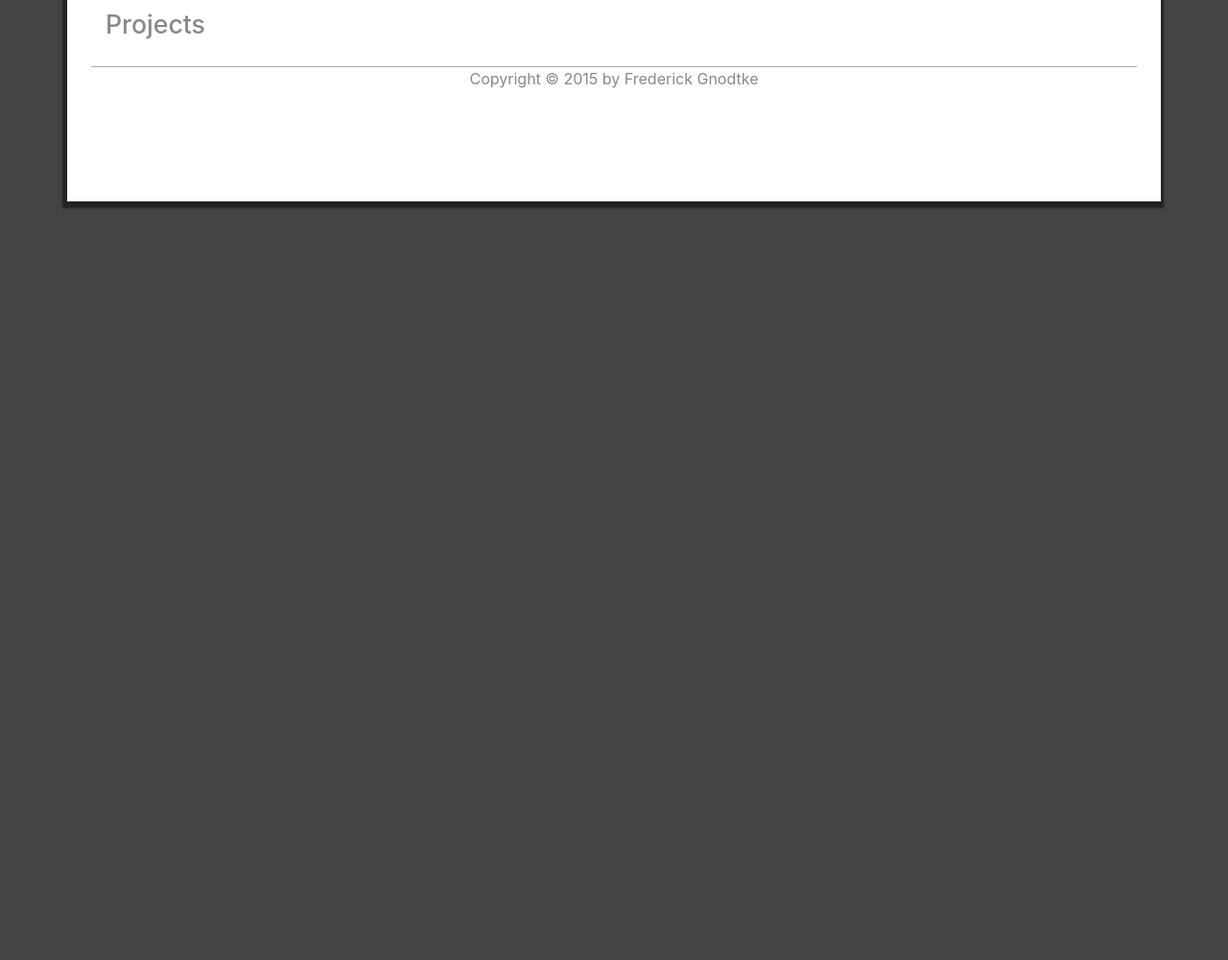
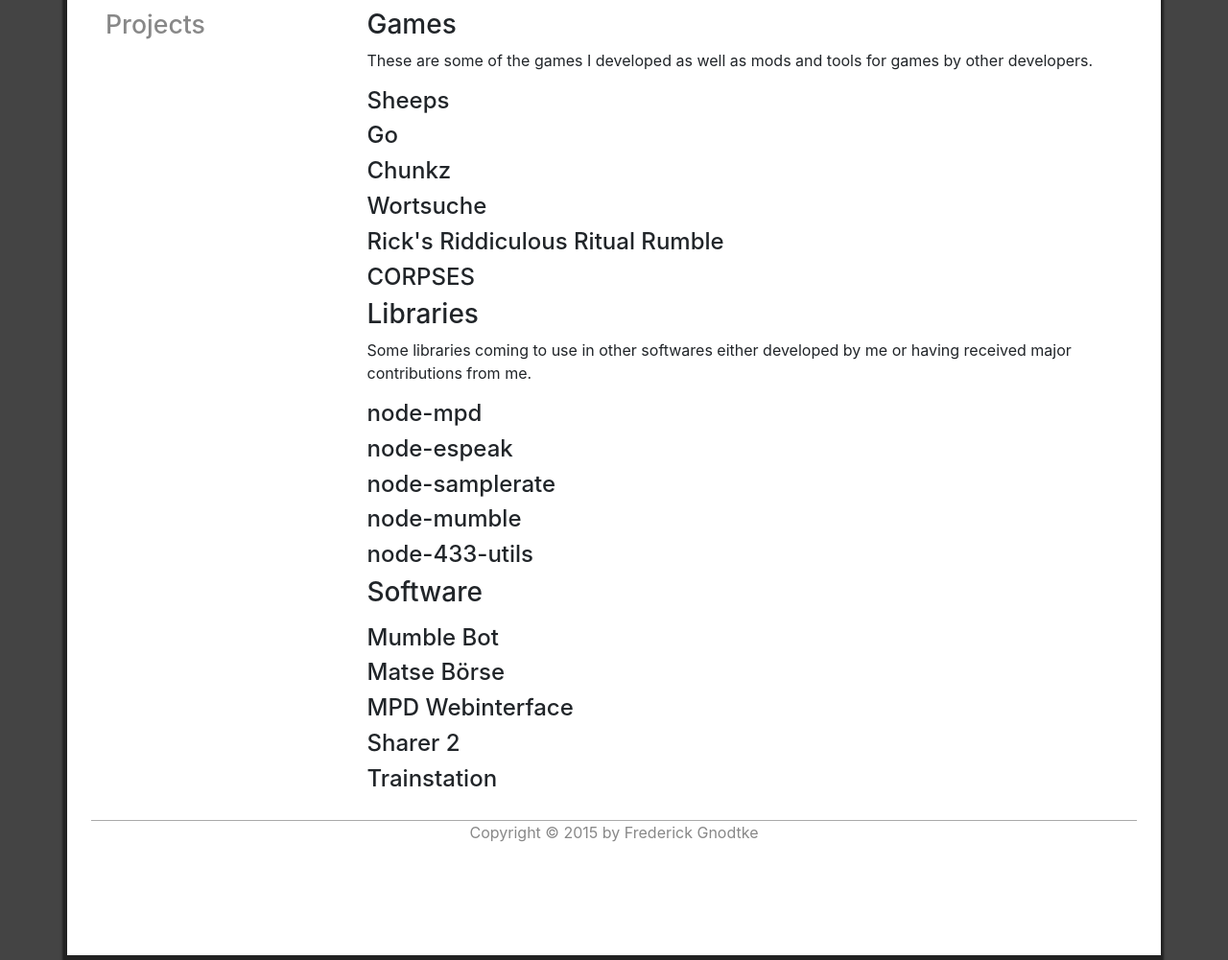
Before and after one commit to Prior99/portfolio, a website: page index.html in a window 1280 px wide. Shown: the part 1540-2541 px from the top of the page at 96% size. Before the commit the page ends 1790 px from the top, so only its background shows below. Drawn offline with nearby package versions, Linux system fonts and the light colour scheme; files that its build step writes are made by us from their sources.

Commit message:
Continued working on content. Added list of projects.

```diff
--- a/index.html
+++ b/index.html
@@ -56,7 +56,7 @@
                 <p><b>Versioning Control Systems:</b> Git, SVN, Mercurial</p>
                 <p>I consider myself capable of acquiring new skills fast, be it new programming languages, frameworks or tools. I am also used to teaching others my knowledge by giving presentations, guiding them individually or writing tutorials.</p>
                 <p>By writing clean and well-documented code and keeping close eye on my versioning history I produce easy to read and easy to maintain codebases.</p>
-                <p>Neither creating sufficiently abstracted and modularizable models in object-oriented programming languages nor writing highly optimized and paralellized codes in languages like C or fortran is unfamiliar to me. And as equally as important as that is I am abled to distinguish which of both is currently neccessary.</p>
+                <p>Neither creating sufficiently abstracted and modularizable models in object-oriented programming languages nor writing highly optimized and paralellized codes in languages like C or Fortran is unfamiliar to me. And as equally as important as that is I am abled to distinguish which of both is currently neccessary.</p>
             </div>
         </div>
         <div class="row lined spaced">
@@ -78,6 +78,29 @@
                 <h2>Projects</h2>
             </div>
             <div class="col-md-9">
+                <h3>Games</h3>
+                <p>These are some of the games I developed as well as mods and tools for games by other developers.</p>
+                <h4>Sheeps</h4>
+                <h4>Go</h4>
+                <h4>Chunkz</h4>
+                <h4>Wortsuche</h4>
+                <h4>Rick's Riddiculous Ritual Rumble</h4>
+                <h4>CORPSES</h4>
+                <h3>Libraries</h3>
+                <p>Some libraries coming to use in other softwares either developed by me or having received major contributions from me.</p>
+                <h4>node-mpd</h4>
+                <h4>node-espeak</h4>
+                <h4>node-samplerate</h4>
+                <h4>node-mumble</h4>
+                <h4>node-433-utils</h4>
+                <h3>Software</h3>
+                <p></p>
+                <h4>Mumble Bot</h4>
+                <h4>Matse Börse</h4>
+                <h4>MPD Webinterface</h4>
+                <h4>Sharer 2</h4>
+                <h4>Trainstation</h4>
+
             </div>
         </div>
         <div class="row lined foot">
```
